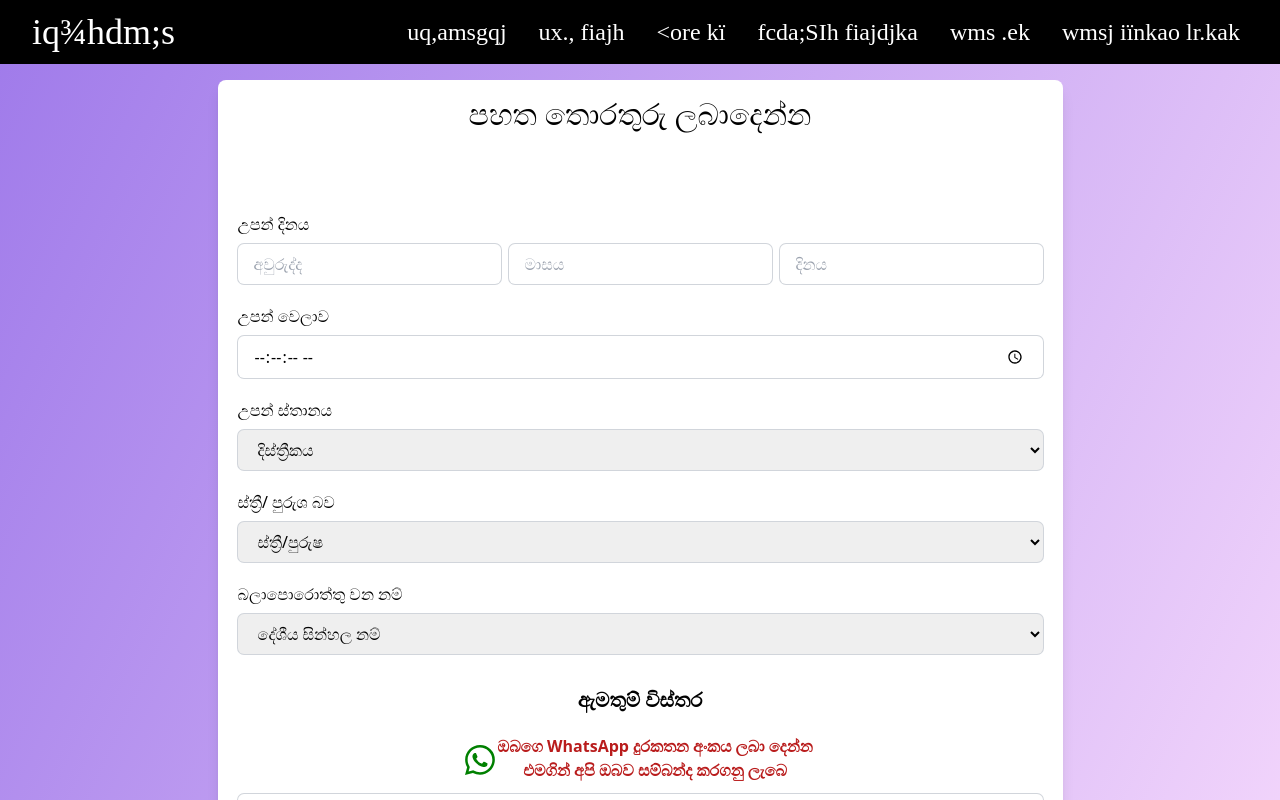
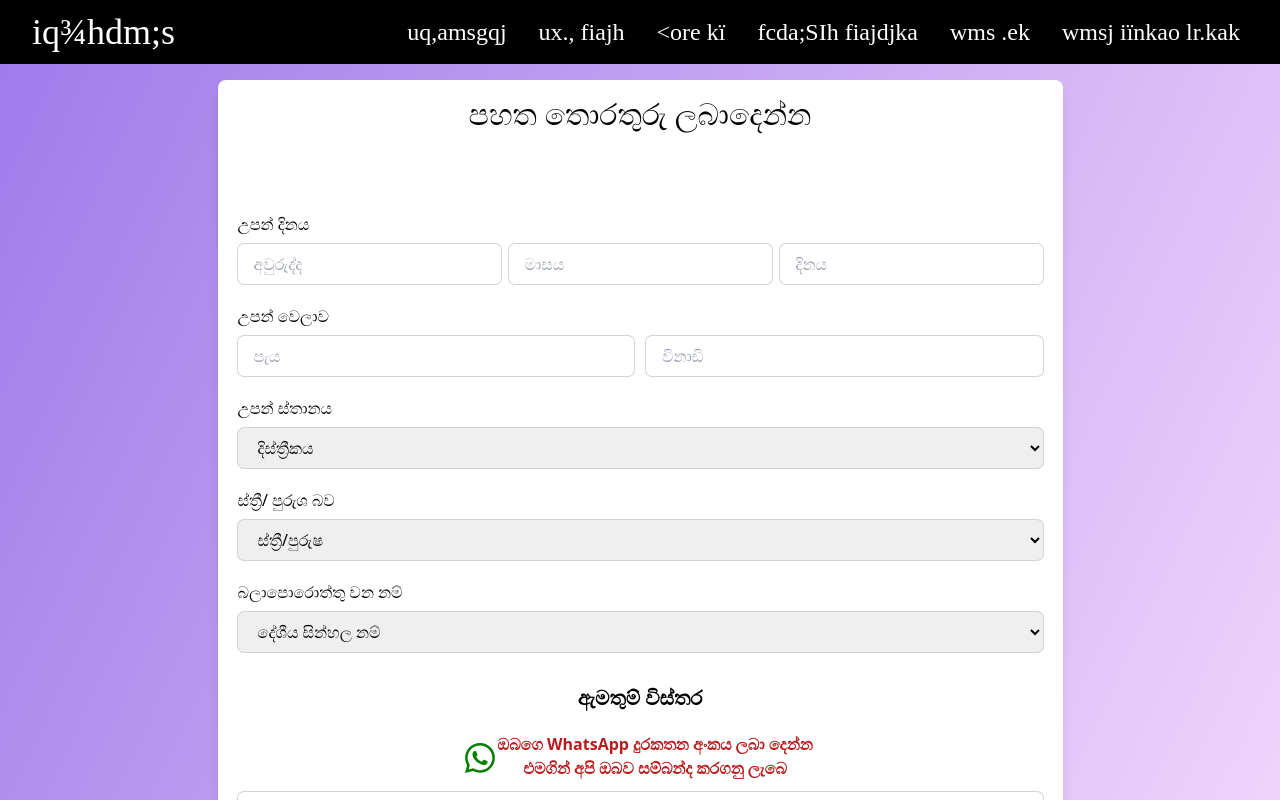
Before and after one commit to MRXjs/suryapathi-client, a Next.js app: page /babyname/form in a window 1280 px wide. Shown: the top 800 px of the page. Built offline with nearby package versions, Linux system fonts and the light colour scheme; a web font is replaced by a local one.

Commit message:
birthTime and birth day validation change and birthTime input change to text boxes

```diff
--- a/src/app/api/babyName.js
+++ b/src/app/api/babyName.js
@@ -1,10 +1,15 @@
 import axios from "axios";
 import { toastError, toastSuccess } from "../components/toast";
+import { addLeadingZero } from "../components/functions";
 
 export const babyNameCreate = async (data, router) => {
   const babyNameData = {
-    birthday: `${data.birthYear}-${data.birthMonth}-${data.birthDay}`,
-    birthtime: data.birthTime,
+    birthday: `${data.birthYear}-${addLeadingZero(
+      data.birthMonth
+    )}-${addLeadingZero(data.birthDay)}`,
+    birthtime: `${addLeadingZero(data.birthHour)}:${addLeadingZero(
+      data.birthMinute
+    )}`,
     gender: JSON.parse(data.gender),
     city: JSON.parse(data.district),
     expected_name: JSON.parse(data.nameCategory),
--- a/src/app/api/member.js
+++ b/src/app/api/member.js
@@ -1,6 +1,6 @@
 import axios from "axios";
 import { toastError, toastSuccess } from "../components/toast";
-import { dataURItoFile } from "../components/functions";
+import { addLeadingZero, dataURItoFile } from "../components/functions";
 
 export const memberCreate = async (data) => {
   let formData = new FormData();
@@ -13,7 +13,9 @@ export const memberCreate = async (data) => {
   formData.append("full_name", data.name);
   formData.append(
     "birthday",
-    `${data.birthYear}-${data.birthMonth}-${data.birthDay}`
+    `${data.birthYear}-${addLeadingZero(data.birthMonth)}-${addLeadingZero(
+      data.birthDay
+    )}`
   );
   formData.append("phone", data.phoneNo);
   formData.append("nic", data.nicNo);
@@ -28,6 +30,12 @@ export const memberCreate = async (data) => {
   formData.append("job", data.profession);
   formData.append("salary", data.monthlyIncome);
   formData.append("gender", data.gender);
+
+  console.log(
+    `${data.birthYear}-${addLeadingZero(data.birthMonth)}-${addLeadingZero(
+      data.birthDay
+    )}`
+  );
 
   try {
     const resp = await axios.post(
--- a/src/app/components/BabyNameReqForm.js
+++ b/src/app/components/BabyNameReqForm.js
@@ -24,6 +24,7 @@ const BabyNameReqForm = () => {
     handleSubmit,
     formState: { errors },
     watch,
+    reset,
   } = useForm();
 
   const paymentMethod = watch("payment_method");
@@ -35,6 +36,7 @@ const BabyNameReqForm = () => {
   const formHandler = async (data) => {
     setIsLoading(true);
     await babyNameCreate(data, router);
+    reset();
     setIsLoading(false);
   };
 
@@ -102,19 +104,41 @@ const BabyNameReqForm = () => {
 
             <div className="mt-5">
               <span>උපන් වෙලාව</span>
-              <input
-                step="2"
-                type="time"
-                id="birthTime"
-                name="birthTime"
-                {...register("birthTime", {
-                  required: formValidations.birthTime.required.message,
-                })}
-                className="w-full px-4 py-2 mt-2 rounded-md outline-none ring-1 ring-gray-300 focus:ring-2 focus:ring-teal-300"
-              />
-              {errors.birthTime ? (
-                <FormError error={errors.birthTime.message} />
-              ) : null}
+              <div className="grid grid-cols-2 gap-3">
+                <div className="">
+                  <input
+                    type="number"
+                    id="birthHour"
+                    name="birthHour"
+                    placeholder="පැය"
+                    {...register("birthHour", {
+                      required: formValidations.birthTime.required.HourMessage,
+                      maxLength: 2,
+                    })}
+                    className="w-full px-4 py-2 mt-2 rounded-md outline-none ring-1 ring-gray-300 focus:ring-2 focus:ring-teal-300"
+                  />
+                  {errors.birthHour ? (
+                    <FormError error={errors.birthHour.message} />
+                  ) : null}
+                </div>
+                <div className="">
+                  <input
+                    type="number"
+                    id="birthMinute"
+                    name="birthMinute"
+                    placeholder="විනාඩි"
+                    {...register("birthMinute", {
+                      required:
+                        formValidations.birthTime.required.MinuteMessage,
+                      maxLength: 2,
+                    })}
+                    className="w-full px-4 py-2 mt-2 rounded-md outline-none ring-1 ring-gray-300 focus:ring-2 focus:ring-teal-300"
+                  />
+                  {errors.birthMinute ? (
+                    <FormError error={errors.birthMinute.message} />
+                  ) : null}
+                </div>
+              </div>
             </div>
 
             <div className="mt-5">
--- a/src/app/components/functions.js
+++ b/src/app/components/functions.js
@@ -66,3 +66,7 @@ export const getProfessions = (job) => {
   });
   return value;
 };
+
+export const addLeadingZero = (number) => {
+  return number < 10 ? "0" + number : number.toString();
+};
--- a/src/app/components/proposal/ProposalMemberRegForm.js
+++ b/src/app/components/proposal/ProposalMemberRegForm.js
@@ -18,8 +18,6 @@ import FormError from "../FormError";
 import { isOlderThan16 } from "../functions";
 import LoadingScreen from "../LoadingScreen";
 import { memberCreate } from "@/app/api/member";
-import { ToastContainer } from "react-toastify";
-import { toastSuccess } from "../toast";
 import "react-toastify/dist/ReactToastify.css";
 import Link from "next/link";
 
--- a/src/db/formValidations.js
+++ b/src/db/formValidations.js
@@ -9,9 +9,9 @@ export const formValidations = {
   },
   birthDay: {
     required: {
-      yearMessage: "උපන් දිනය ඇතුලත් කල යුතුයී.",
-      monthMessage: "උපන් දිනය ඇතුලත් කල යුතුයී.",
-      dayMessage: "උපන් දිනය ඇතුලත් කල යුතුයී.",
+      yearMessage: "උපන් අවුරුද්ද ඇතුලත් කල යුතුයී.",
+      monthMessage: "උපන් මාසය ඇතුලත් කල යුතුයී.",
+      dayMessage: "උපන් දවස ඇතුලත් කල යුතුයී.",
     },
   },
   heightFeet: { required: { message: "උස ඇතුලත් කල යුතුයි." } },
@@ -30,7 +30,12 @@ export const formValidations = {
     },
   },
   address: { required: { message: "ලිපිනය ඇතුලත් කල යුතුයී." } },
-  birthTime: { required: { message: "උපන් වේලාව ඇතුලත්කල යුතුයී." } },
+  birthTime: {
+    required: {
+      HourMessage: "උපන් පැය  ඇතුලත්කල යුතුයී.",
+      MinuteMessage: "උපන් විනාඩිය ඇතුලත්කල යුතුයී.",
+    },
+  },
   email: {
     required: { message: "ඔබේ විද්‍යුත් තැපැල් ලිපිනය ඇතුළත් කළ යුතුය." },
   },
```
